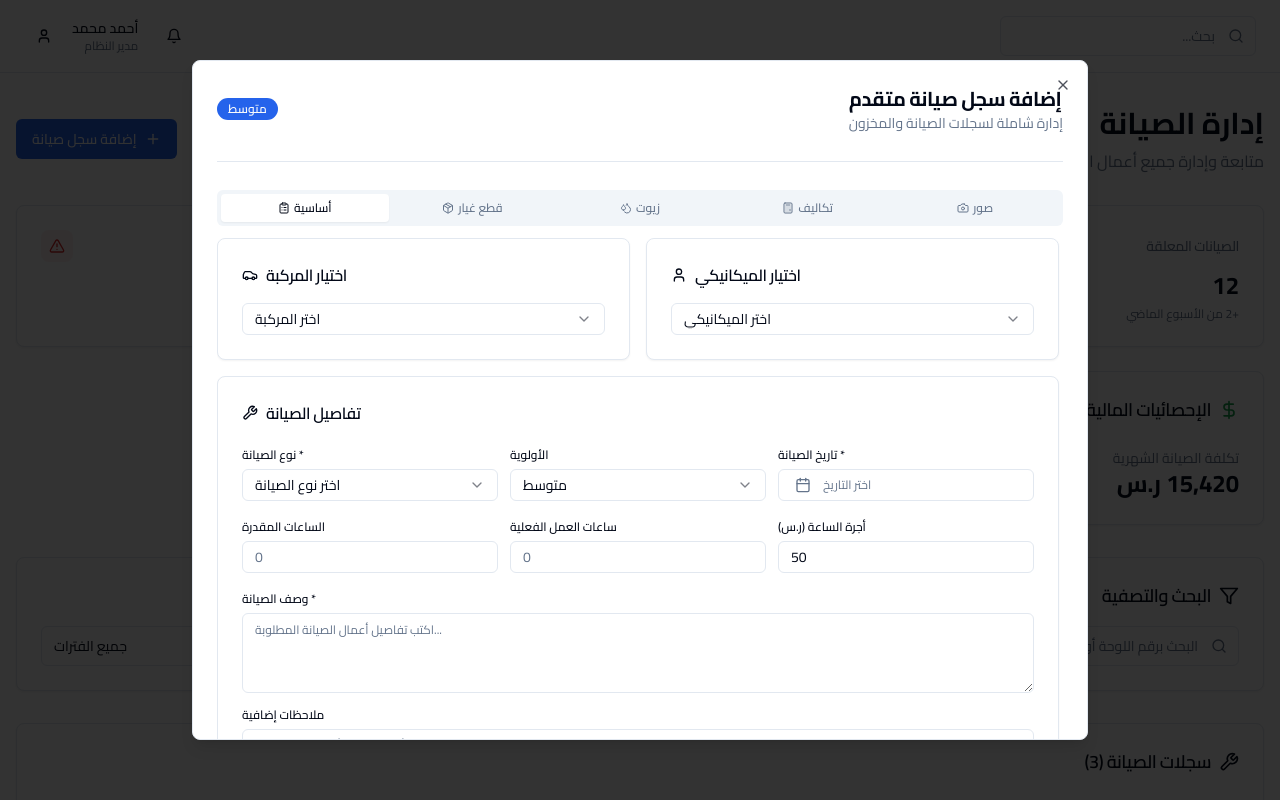
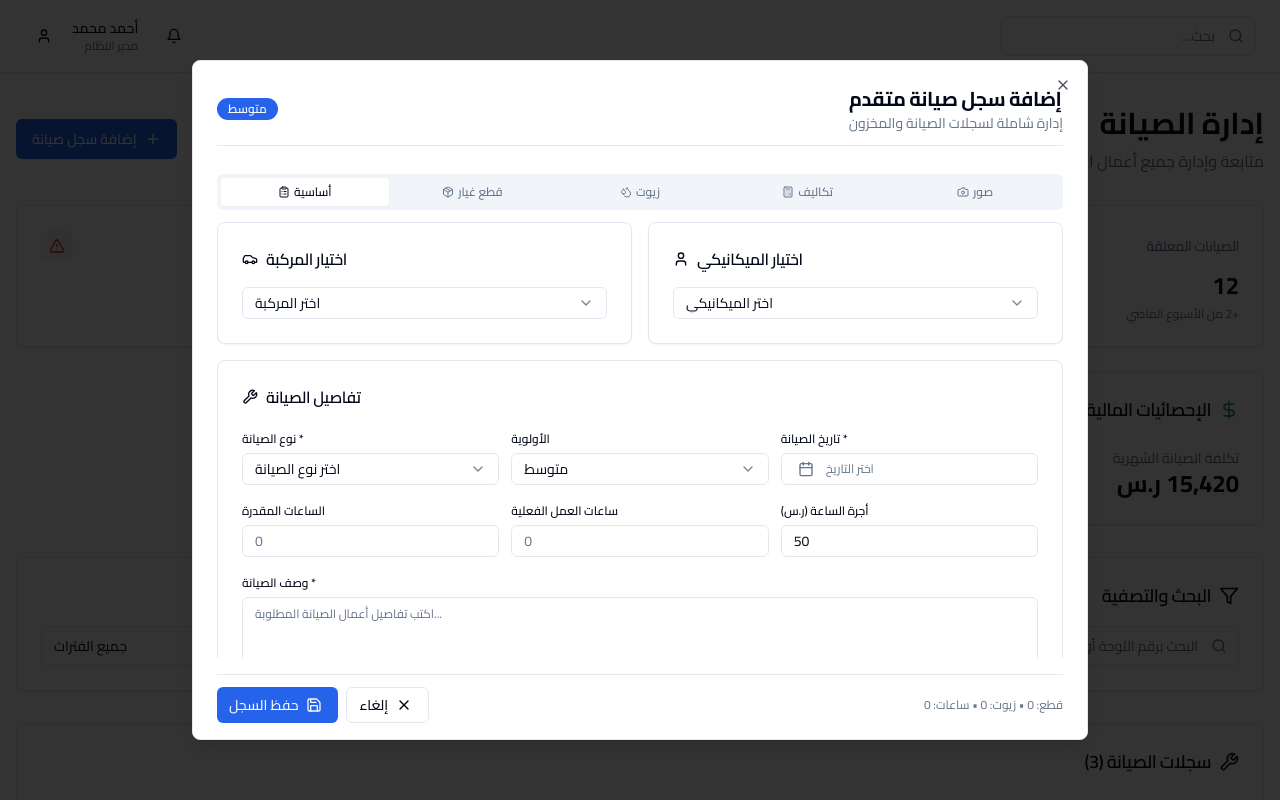
Before and after one commit to alduraibi1/smart-fleet-oasis, a React (Vite) app: page /maintenance in a window 1280 px wide. Both pictures are taken after a click on the button "إضافة سجل صيانة". Shown: the top 800 px of the page. Built offline with nearby package versions, Linux system fonts and the light colour scheme.

Commit message:
Fix scrolling issue
Adjust dialog to allow scrolling to the bottom of the page.

```diff
--- a/src/components/Maintenance/EnhancedAddMaintenanceDialog.tsx
+++ b/src/components/Maintenance/EnhancedAddMaintenanceDialog.tsx
@@ -248,8 +248,9 @@ export function EnhancedAddMaintenanceDialog({ open, onOpenChange }: EnhancedAdd
 
   return (
     <Dialog open={open} onOpenChange={onOpenChange}>
-      <DialogContent className="max-w-4xl max-h-[85vh] overflow-hidden">
-        <DialogHeader className="pb-3">
+      <DialogContent className="max-w-4xl max-h-[85vh] flex flex-col p-0">
+        <div className="flex-shrink-0 p-6 pb-3">
+          <DialogHeader>
             <div className="flex items-center justify-between">
               <div>
                 <DialogTitle className="text-xl font-bold">إضافة سجل صيانة متقدم</DialogTitle>
@@ -270,12 +271,12 @@ export function EnhancedAddMaintenanceDialog({ open, onOpenChange }: EnhancedAdd
               </div>
             </div>
           </DialogHeader>
+          <Separator className="mt-3" />
+        </div>
 
-        <Separator className="mb-3" />
-
-        <div className="flex-1 overflow-hidden">
+        <div className="flex-1 overflow-hidden px-6">
           <Tabs value={activeTab} onValueChange={setActiveTab} className="h-full flex flex-col">
-            <TabsList className="grid w-full grid-cols-5 mb-3 h-9">
+            <TabsList className="grid w-full grid-cols-5 mb-3 h-9 flex-shrink-0">
               {[
                 { id: 'basic', label: 'أساسية', icon: ClipboardList },
                 { id: 'parts', label: 'قطع غيار', icon: Package },
@@ -293,8 +294,8 @@ export function EnhancedAddMaintenanceDialog({ open, onOpenChange }: EnhancedAdd
               })}
             </TabsList>
 
-            <div className="flex-1 overflow-y-auto pr-1">
-              <TabsContent value="basic" className="mt-0">
+            <div className="flex-1 overflow-y-auto scrollbar-thin scrollbar-thumb-gray-300 scrollbar-track-gray-100">
+              <TabsContent value="basic" className="mt-0 mb-4">
                 <BasicInfoTab
                   formData={formData}
                   setFormData={setFormData}
@@ -302,7 +303,7 @@ export function EnhancedAddMaintenanceDialog({ open, onOpenChange }: EnhancedAdd
                 />
               </TabsContent>
 
-              <TabsContent value="parts" className="mt-0">
+              <TabsContent value="parts" className="mt-0 mb-4">
                 <PartsTab
                   formData={formData}
                   setFormData={setFormData}
@@ -310,7 +311,7 @@ export function EnhancedAddMaintenanceDialog({ open, onOpenChange }: EnhancedAdd
                 />
               </TabsContent>
 
-              <TabsContent value="oils" className="mt-0">
+              <TabsContent value="oils" className="mt-0 mb-4">
                 <OilsTab
                   formData={formData}
                   setFormData={setFormData}
@@ -318,7 +319,7 @@ export function EnhancedAddMaintenanceDialog({ open, onOpenChange }: EnhancedAdd
                 />
               </TabsContent>
 
-              <TabsContent value="costs" className="mt-0">
+              <TabsContent value="costs" className="mt-0 mb-4">
                 <CostsTab
                   formData={formData}
                   setFormData={setFormData}
@@ -326,7 +327,7 @@ export function EnhancedAddMaintenanceDialog({ open, onOpenChange }: EnhancedAdd
                 />
               </TabsContent>
 
-              <TabsContent value="images" className="mt-0">
+              <TabsContent value="images" className="mt-0 mb-4">
                 <ImagesTab
                   formData={formData}
                   setFormData={setFormData}
@@ -336,10 +337,11 @@ export function EnhancedAddMaintenanceDialog({ open, onOpenChange }: EnhancedAdd
           </Tabs>
         </div>
 
-        <Separator className="mt-3" />
+        <div className="flex-shrink-0 px-6 pb-4">
+          <Separator className="mb-3" />
 
           {/* Summary and Actions */}
-        <div className="flex items-center justify-between pt-3">
+          <div className="flex items-center justify-between">
             <div className="flex items-center gap-2">
               <div className="text-xs text-muted-foreground">
                 قطع: {formData.partsUsed.length} •
@@ -370,6 +372,7 @@ export function EnhancedAddMaintenanceDialog({ open, onOpenChange }: EnhancedAdd
               </Button>
             </div>
           </div>
+        </div>
       </DialogContent>
     </Dialog>
   );
```
Lines whose indentation alone changed are shown as unchanged.
